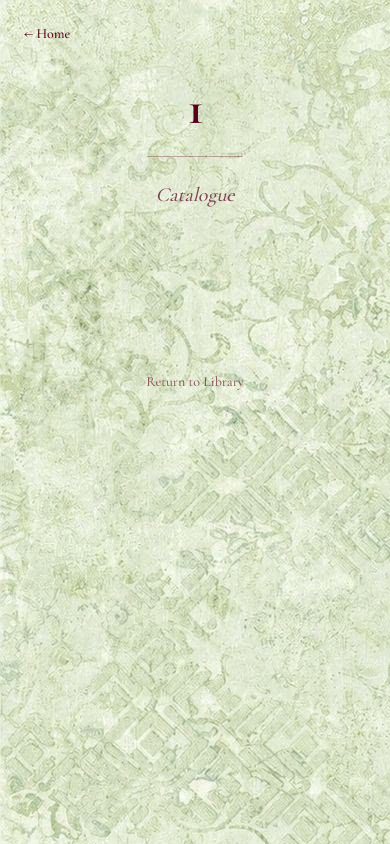
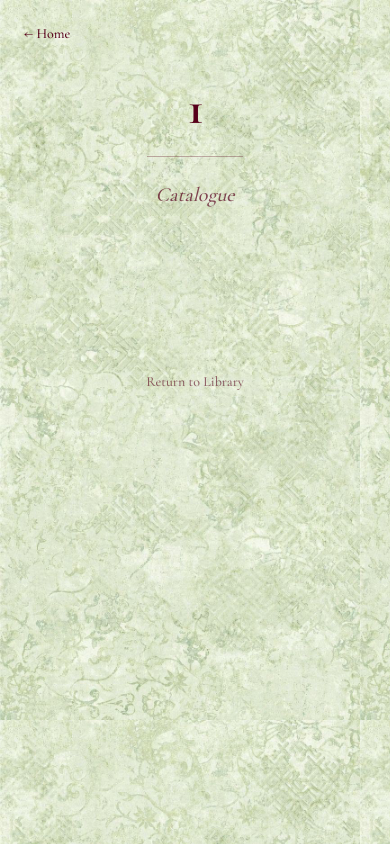
Before and after one commit to Dylan-Okomol/Creed, a Next.js app: page /book/1 in a window 390 px wide. Built offline with nearby package versions, Linux system fonts and the light colour scheme.

Commit message:
Book index background corrections.

```diff
--- a/app/book/[project]/[chapter]/page.tsx
+++ b/app/book/[project]/[chapter]/page.tsx
@@ -105,11 +105,9 @@ export default async function ReaderPage({ params }: { params: Promise<{ project
     <main className="min-h-screen bg-background text-emerald-green flex flex-col relative">
       {/* Global Background Swirls - creating the "manuscript" frame */}
       <div
-        className="fixed inset-0 z-0 pointer-events-none opacity-30"
+        className="fixed inset-0 z-0 pointer-events-none opacity-30 bg-repeat bg-[length:360px_auto] sm:bg-[length:600px_auto] md:bg-[length:800px_auto]"
         style={{
           backgroundImage: 'url(/images/backgrounds/swirls_background.jpg)',
-          backgroundRepeat: 'repeat',
-          backgroundSize: 'auto'
         }}
       />
 
--- a/app/book/[project]/page.tsx
+++ b/app/book/[project]/page.tsx
@@ -71,11 +71,9 @@ export default async function BookIndexPage({ params }: { params: Promise<{ proj
     <main className="min-h-screen bg-background text-emerald-green p-6 md:p-12 lg:p-24 flex flex-col items-center relative overflow-hidden">
       {/* Background Layer */}
       <div
-        className="fixed inset-0 z-0 pointer-events-none"
+        className="fixed inset-0 z-0 pointer-events-none bg-repeat bg-[length:360px_auto] sm:bg-[length:600px_auto] md:bg-[length:800px_auto]"
         style={{
           backgroundImage: 'url(/images/backgrounds/swirls_background.jpg)',
-          backgroundRepeat: 'repeat',
-          backgroundSize: 'auto'
         }}
       />
       <Suspense fallback={<div className="flex-1 flex items-center justify-center text-maroon">Loading Catalogue...</div>}>
```
